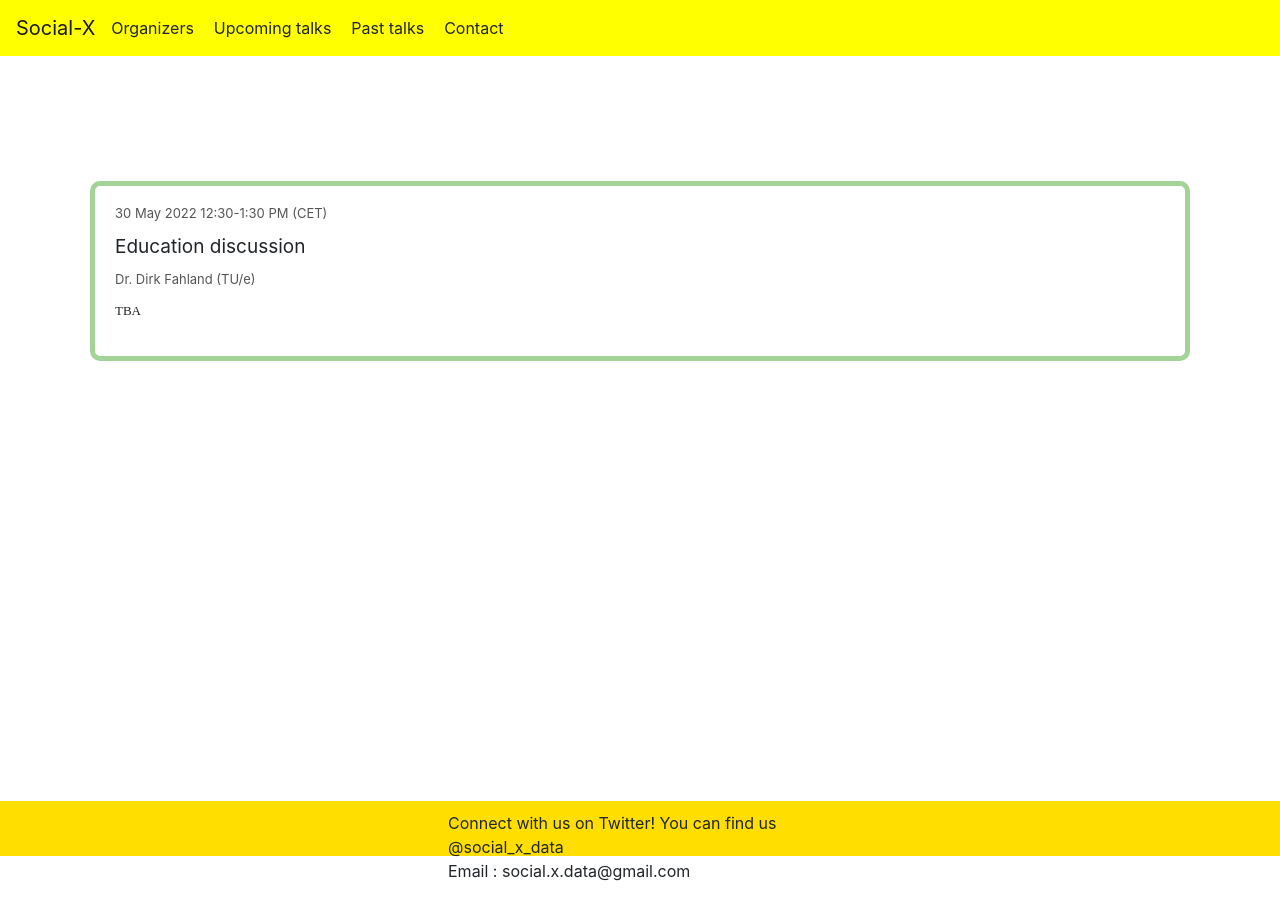
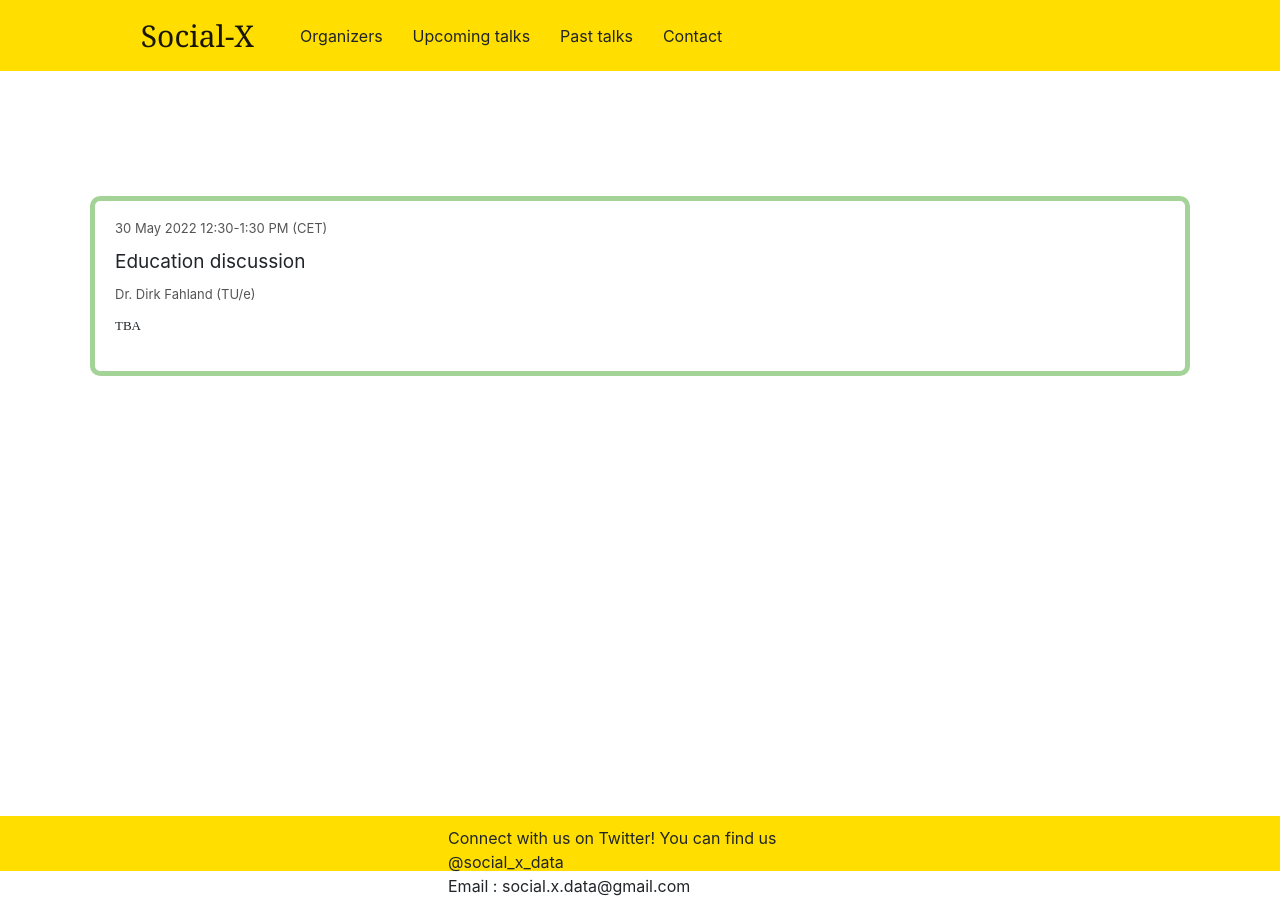
Before and after one commit to Social-X/Social-X.github.io, a plain HTML site: page view_upcoming.html in a window 1280 px wide. Drawn offline with nearby package versions, Linux system fonts and the light colour scheme; a web font is replaced by a local one.

Commit message:
Update view_upcoming.html

```diff
--- a/view_upcoming.html
+++ b/view_upcoming.html
@@ -41,9 +41,9 @@
 
 	<header>
 
-<nav class="navbar navbar-expand-md navbar-light" style="background-color: yellow;">
+<nav class="navbar navbar-expand-md navbar-light" style="background-color: #ffde00;">
   <!-- Brand -->
-  <a class="navbar-brand" href="index.html">Social-X</a>
+  <a class="navbar-brand" href="index.html" style="font-family: 'Georgia'; font-size: 30px; padding-left: 10%; padding-right: 30px">Social-X</a>
 
   <!-- Toggler/collapsibe Button -->
   <button class="navbar-toggler" type="button" data-toggle="collapse" data-target="#collapsibleNavbar">
@@ -53,21 +53,22 @@
   <!-- Navbar links -->
   <div class="collapse navbar-collapse" id="collapsibleNavbar">
     <ul class="navbar-nav">
-      <li class="nav-item" style="padding-right: 20px">
+      <li class="nav-item" style="padding-right: 30px">
         <a href="#organizers">Organizers</a>
       </li>
-      <li class="nav-item" style="padding-right: 20px">
+      <li class="nav-item" style="padding-right: 30px">
         <a href="view_upcoming.html">Upcoming talks</a>
       </li>
-      <li class="nav-item" style="padding-right: 20px">
+      <li class="nav-item" style="padding-right: 30px">
         <a href="view_all_past.html">Past talks</a>
       </li>
-      <li class="nav-item" style="margin-left: auto;">
+      <li class="nav-item ml-auto">
         <a href="mailto:social.x.data@gmail.com">Contact</a>
       </li>
     </ul>
   </div>
 </nav>
+
 </header>
 
 <main>
```
